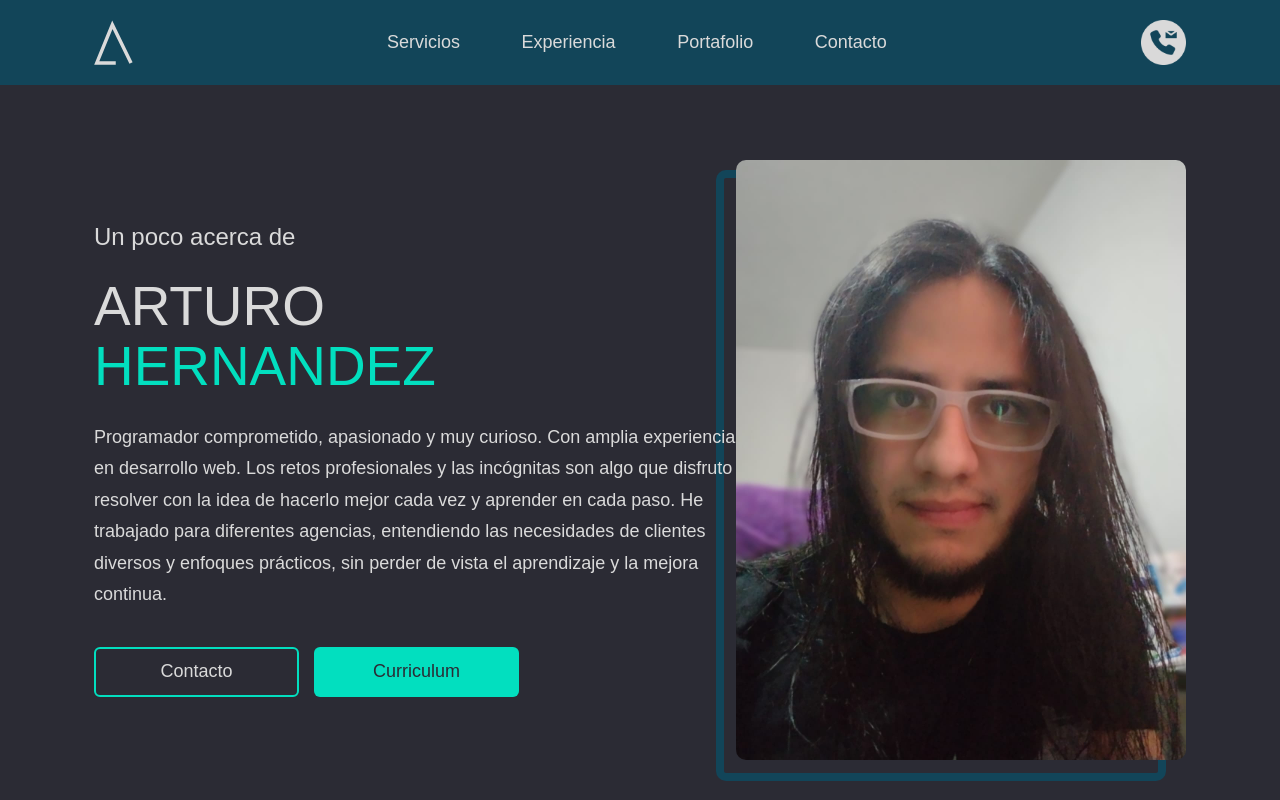
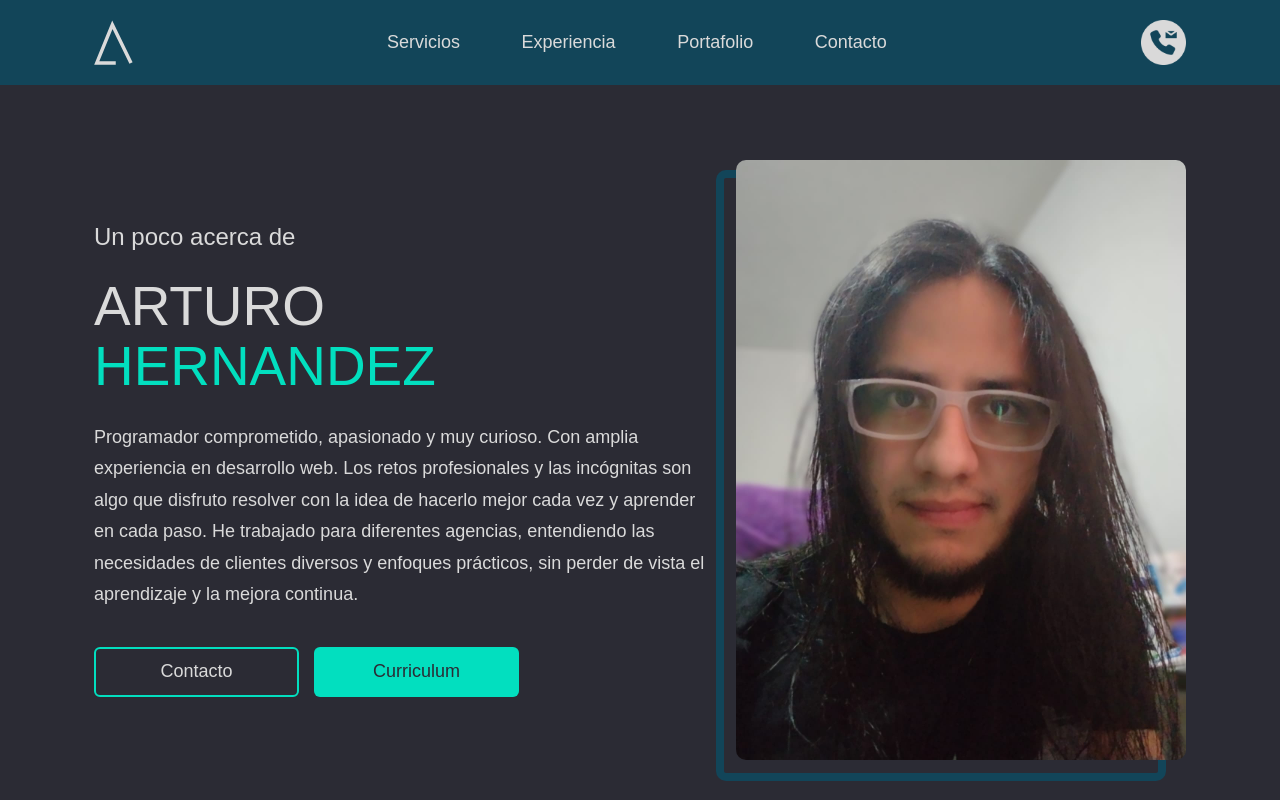
Before and after one commit to Arthy250/portafolio, a React (Create React App) app: page / in a window 1280 px wide. Shown: the top 800 px of the page. Built offline with nearby package versions, Linux system fonts and the light colour scheme; a web font is replaced by a local one.

Commit message:
ajuste estilos

```diff
--- a/src/styles/hero.scss
+++ b/src/styles/hero.scss
@@ -2,6 +2,7 @@
     display: flex;
     align-items: center;
     font-weight: 100;
+    grid-gap: 30px;
     .info {
         flex: 1 1 50%;
         .acerca{
```
